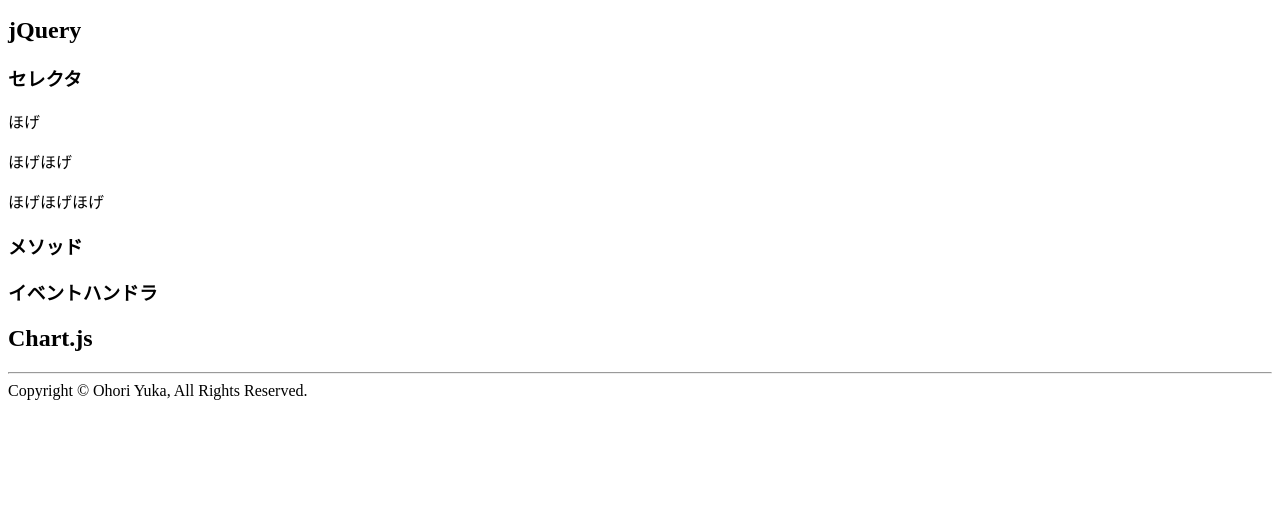
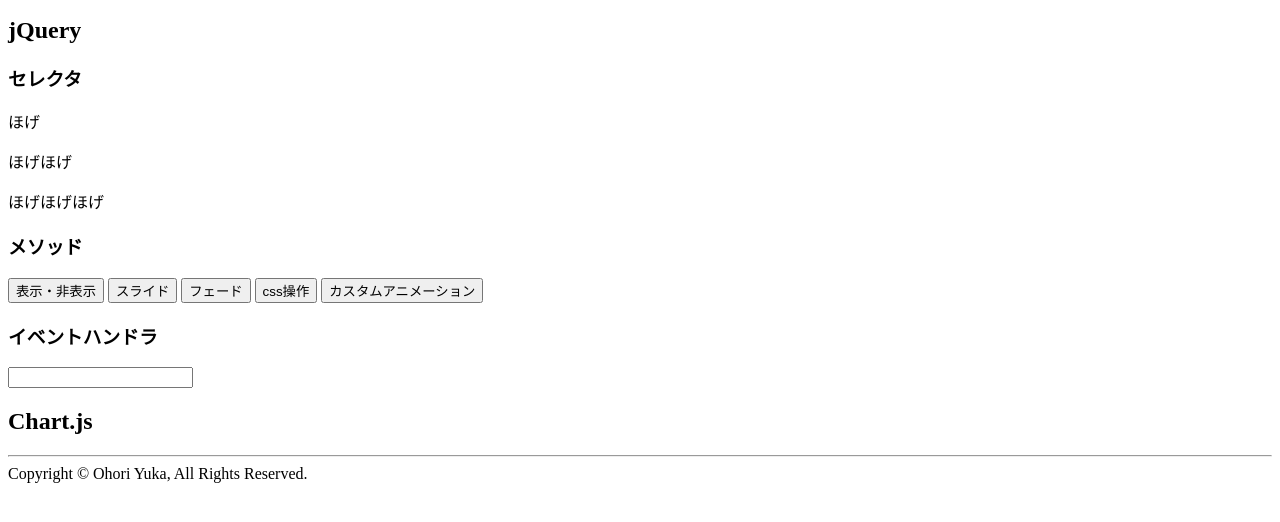
Before and after one commit to e2358111/e2358111.github.io, a plain HTML site: page index.html in a window 1280 px wide. Shown: the part 164-686 px from the top of the page. Drawn offline with nearby package versions, Linux system fonts and the light colour scheme; files whose address does not match are found by name.

Commit message:
最終課題のファイルをアップロード

```diff
--- a/index.html
+++ b/index.html
@@ -53,11 +53,27 @@
 
                     <section>
                         <h3>メソッド</h3>
+                        <div>
+                            <button type="button" onclick="toggle()">表示・非表示</button>
+                            <button type="button" onclick="slide()">スライド</button>
+                            <button type="button" onclick="fade()">フェード</button>
+                            <button type="button" onclick="color()">css操作</button>
+                            <button type="button" onclick="customAnimate()">カスタムアニメーション</button>
+                        </div>
+
+
 
                     </section>
 
                     <section>
                         <h3>イベントハンドラ</h3>
+                        <!-- ユーザーの行動（能動的なものも無意識なものも）を取得したいときに使う。ボタンを使う必要がない -->
+
+                        <div>
+                            <form action="">
+                                <input id="input-1" type="text">
+                            </form>
+                        </div>
                     </section>
                 </div>
             </section>
--- /dev/null
+++ b/js/jquery-test.js
@@ -0,0 +1,86 @@
+console.log("jquery-test.jsを読み込みました")
+
+// セレクタ
+// IDの時は#のあとにID名
+let test_p_1 = $("#test-p-1").text();
+console.log(test_p_1);
+
+let test_p_2 = $("#test-p-2").text();
+console.log(test_p_2);
+
+// HTMLの中のpタグすべてをとる
+let p_123 = $("p").text();
+console.log(p_123);
+
+// ページ読み込み後に消しておく
+// $("#test-p-1").hide();
+
+// メソッド
+// toggle　表示・非表示
+function toggle() {
+    // 非表示
+    // $("#test-p-1").hide();
+
+    // 表示
+    // $("#test-p-1").show();
+
+    // 表示・非表示
+    $("#test-p-1").toggle();
+}
+
+function slide() {
+    // スライドダウン
+    // $("#test-p-1").slideDown();
+
+    // スライドアップ
+    // $("#test-p-1").slideUp();
+
+    // スライドアップ＆ダウン
+    $("#test-p-1").slideToggle();
+
+}
+function fade() {
+    // フェードイン
+    // $("#test-p-1").fadeIn();
+
+    // フェードアウト
+    // $("#test-p-1").fadeOut();
+
+    // フェードイン＆アウト
+    $("#test-p-1").fadeToggle();
+
+}
+
+function color() {
+    // cssは複数の引数を持てるメソッド
+    $("#test-p-1").css("color", "red");
+    $("#test-p-1").css("fontsize", "64px");
+
+}
+
+function customAnimate() {
+    // JSON(Javascript Object Notation) 形式でプロパティ値を渡す
+    // $("#test-p-1").animate({
+    //     "fontsize": "64px",
+    // });
+
+    // メソッドチェーン
+    $("#test-p-1").animate({
+        "fontsize": "64px",
+    }).animate({
+        "fontsize": "16px",
+    });
+
+}
+
+// イベントハンドラ
+// focusイベントを取得する
+$("#input-1").on("focus",function() {
+    console.log("インプットタグがフォーカスされました");
+});
+
+// clickイベント
+$("h3").on("click",function() {
+    console.log("h3タグがクリックされました");
+    $(this).next().slideToggle();
+});
```
Also changed, not shown: js/chart-test.js (added).
